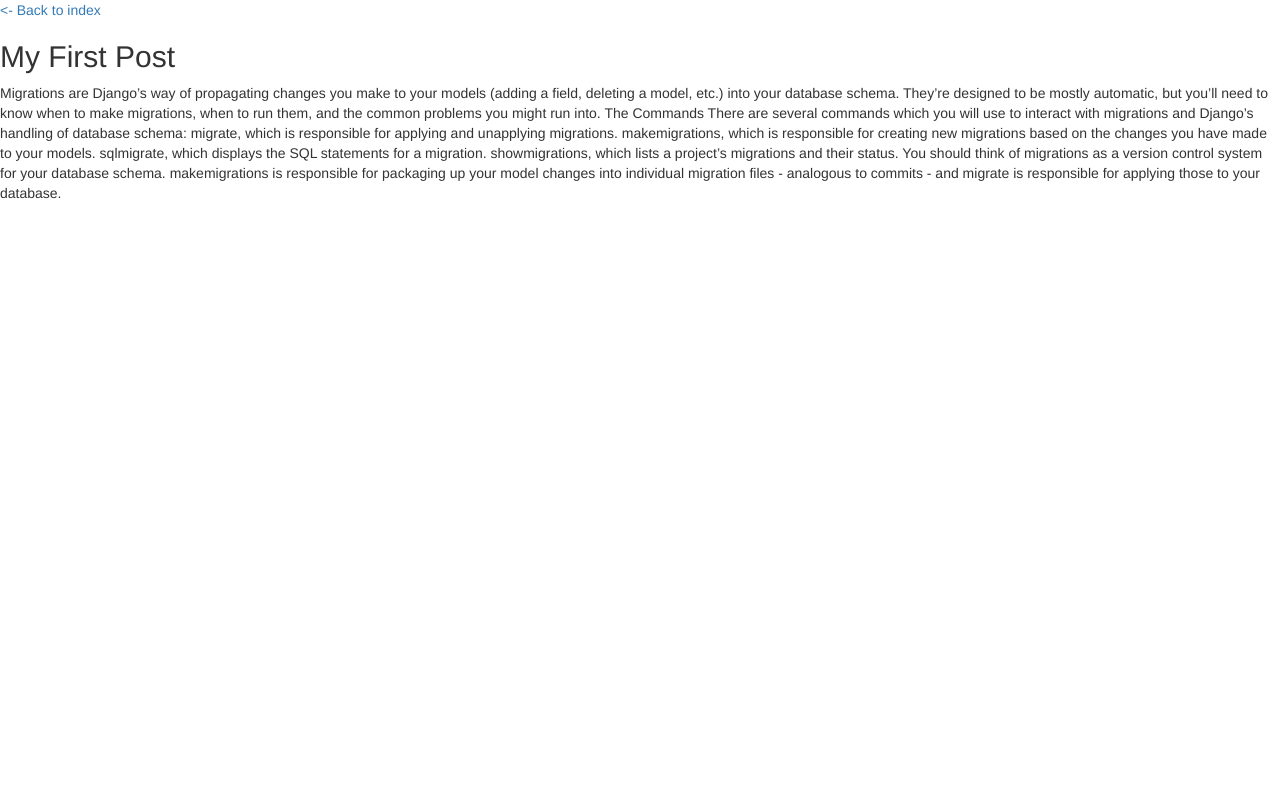
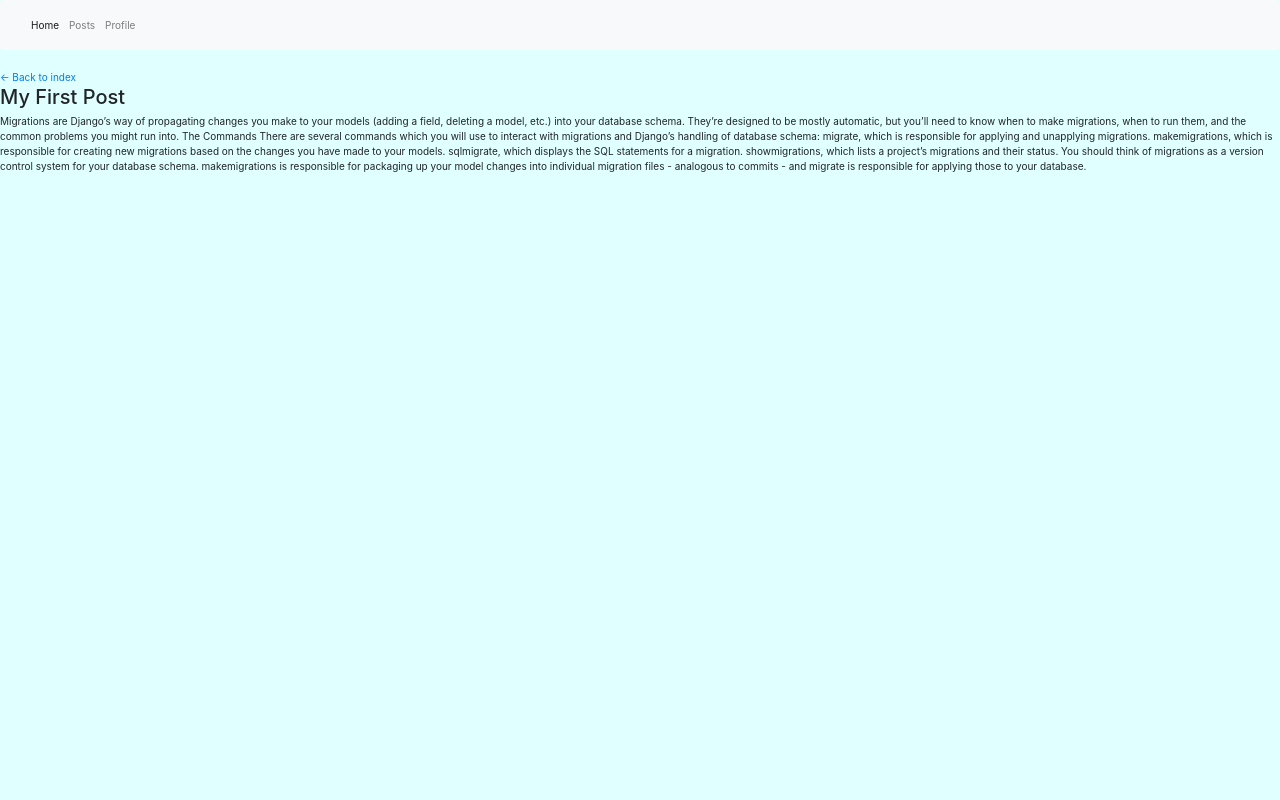
Before and after one commit to sergiomahi/Python-Course, a Django app: a page that uses Django Project/mysite/blog/templates/post.html in a window 1280 px wide. Run offline with Django 3.2, Linux system fonts and the light colour scheme; data comes from the database, SQL or seed files in the repository; some libraries are stand-ins or nearby versions.

Commit message:
Html templates

```diff
--- a/Django Project/mysite/blog/static/css/style.css
+++ b/Django Project/mysite/blog/static/css/style.css
@@ -1,3 +1,3 @@
 body {
-    background-color: lightcoral !important;
+    background-color: lightcyan !important;
 }
--- /dev/null
+++ b/Django Project/mysite/blog/templates/base.html
@@ -0,0 +1,39 @@
+<!DOCTYPE html>
+<html lang="en">
+<head>
+    {% load static %}
+    <link rel="stylesheet" type="text/css" href="{% static 'css/style.css' %}" />
+
+    {% load bootstrap3%}
+    {% bootstrap_css %}
+    {% bootstrap_javascript %}
+
+
+    <meta charset="utf-8">
+    <meta name="viewport" content="width=device-width, initial-scale=1, shrink-to-fit=no">
+
+    <link rel="stylesheet" href="https://stackpath.bootstrapcdn.com/bootstrap/4.4.1/css/bootstrap.min.css" integrity="sha384-Vkoo8x4CGsO3+Hhxv8T/Q5PaXtkKtu6ug5TOeNV6gBiFeWPGFN9MuhOf23Q9Ifjh" crossorigin="anonymous">
+
+    <title>{% block title %} My site {% endblock %}</title>
+</head>
+<body>
+    <nav class="navbar navbar-expand-lg navbar-light bg-light">
+        <button class="navbar-toggler" type="button" data-toggle="collapse" data-target="#navbarNavAltMarkup" aria-controls="navbarNavAltMarkup" aria-expanded="false" aria-label="Toggle navigation">
+          <span class="navbar-toggler-icon"></span>
+        </button>
+        <div class="collapse navbar-collapse" id="navbarNavAltMarkup">
+          <div class="navbar-nav">
+            <a class="nav-item nav-link active" href="/">Home <span class="sr-only">(current)</span></a>
+            <a class="nav-item nav-link" href="#">Posts</a>
+            <a class="nav-item nav-link" href="#">Profile</a>
+          </div>
+        </div>
+      </nav>
+
+      <div id="content">
+          {% block content %}
+            This is a fold back text.
+          {% endblock %}
+      </div>
+</body>
+</html>
--- a/Django Project/mysite/blog/templates/post.html
+++ b/Django Project/mysite/blog/templates/post.html
@@ -1,11 +1,11 @@
-{% load bootstrap3%}
-{% bootstrap_css %}
-{% bootstrap_javascript %}
+{% extends 'base.html' %}
+{% block title %} MySite: {{post.title}} {% endblock %}
+{% block content %}
+    <a href="/"> <- Back to index</a>
 
-<a href="/"> <- Back to index</a>
+    <h2>{{post.title}}</h2>
 
-<h2>{{post.title}}</h2>
-
-<div>
-    {{post.content}}
-</div>
+    <div>
+        {{post.content}}
+    </div>
+{% endblock %}
```
Also changed, not shown: Django Project/mysite/blog/templates/about.html (+4 -4 lines), Django Project/mysite/blog/templates/index.html (+3 -6 lines).
